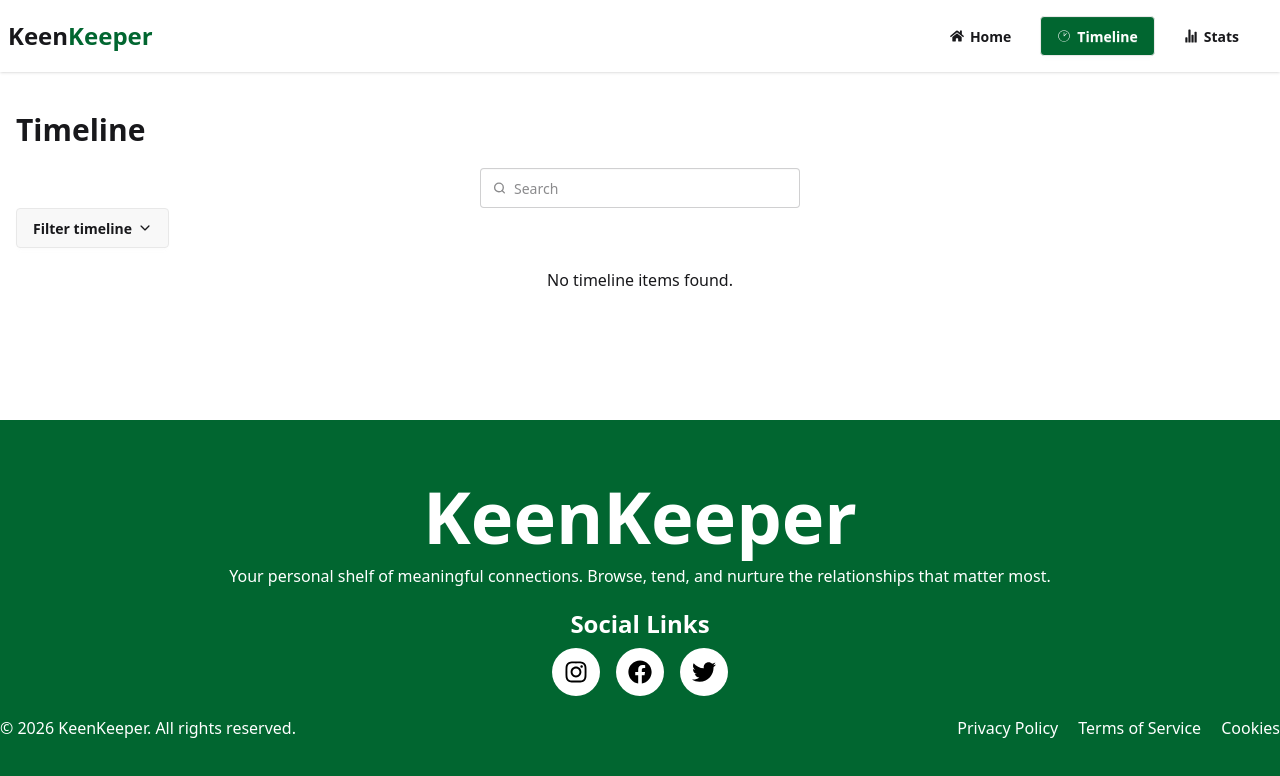
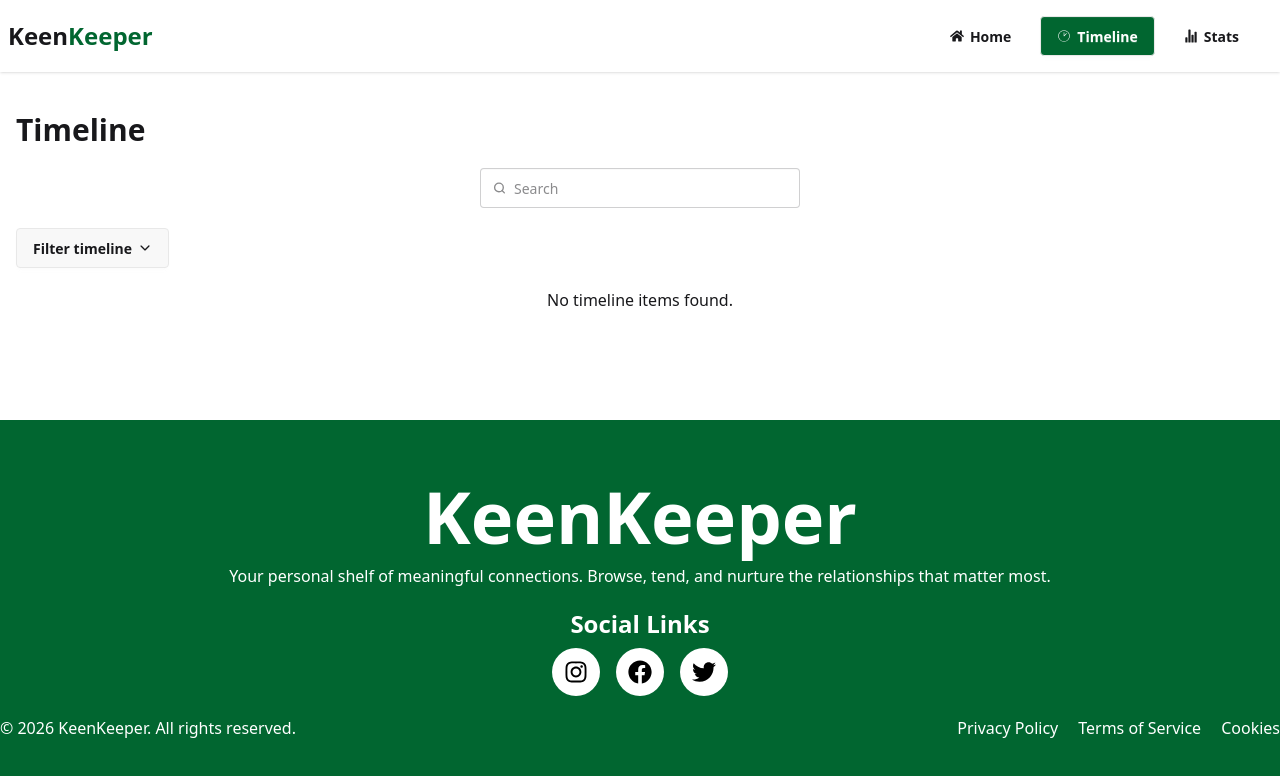
Before and after one commit to Saddam2508/b13-a07-Saddam, a Next.js app: page /timeline in a window 1280 px wide. Shown: the top 776 px of the page. Built offline with nearby package versions, Linux system fonts and the light colour scheme.

Commit message:
timeline page bottom margin  added

```diff
--- a/src/components/timeline/Timeline.tsx
+++ b/src/components/timeline/Timeline.tsx
@@ -88,7 +88,7 @@ const timeAgo = (date: string)=>{
   <input type="search" required placeholder="Search" onInput={(e)=>handleSearch((e.target as HTMLInputElement).value)} />
 </label>
       </div>
-      <div className="mb-5 text-center sm:text-start">
+      <div className="my-5 text-center sm:text-start ">
         <button
           className="btn"
           popoverTarget="popover-1"
@@ -151,7 +151,7 @@ const timeAgo = (date: string)=>{
           </div>
         ))
       ) : (
-        <p className="text-center"> No timeline items found.</p>
+        <p className="text-center mb-6"> No timeline items found.</p>
       )}
     </div>
   );
```
Also changed, not shown: 1 other file (tests, documents, lock files or other folders).
